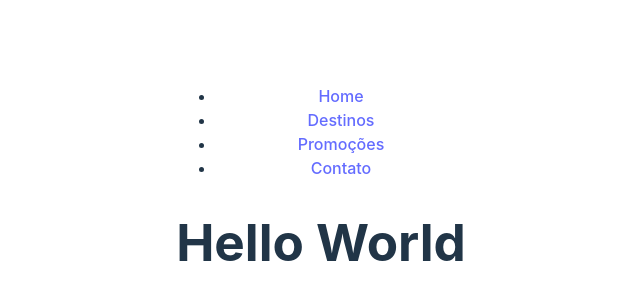
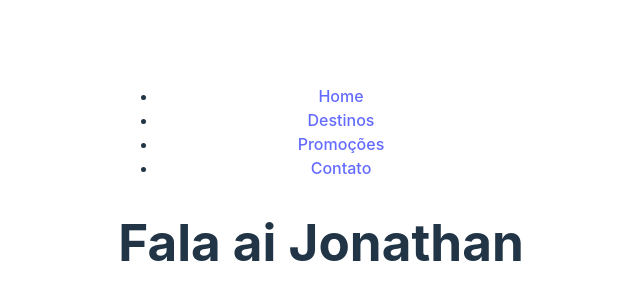
Before and after one commit to zailua/react-monitoria, a React (Vite) app in the folder react-monitoria/: page / in a window 1280 px wide. Shown: the part 214-514 px from the top of the page, without its empty margins (319-959 px from the left). Built offline with nearby package versions, Linux system fonts and the light colour scheme.

Commit message:
alterei o h1 para Jonathan

```diff
--- a/react-monitoria/src/App.jsx
+++ b/react-monitoria/src/App.jsx
@@ -6,7 +6,7 @@ function App() {
   return (
     <div className="App">
       <Header />
-      <h1>Hello World</h1>
+      <h1>Fala ai Jonathan</h1>
     </div>
   )
 }
```
